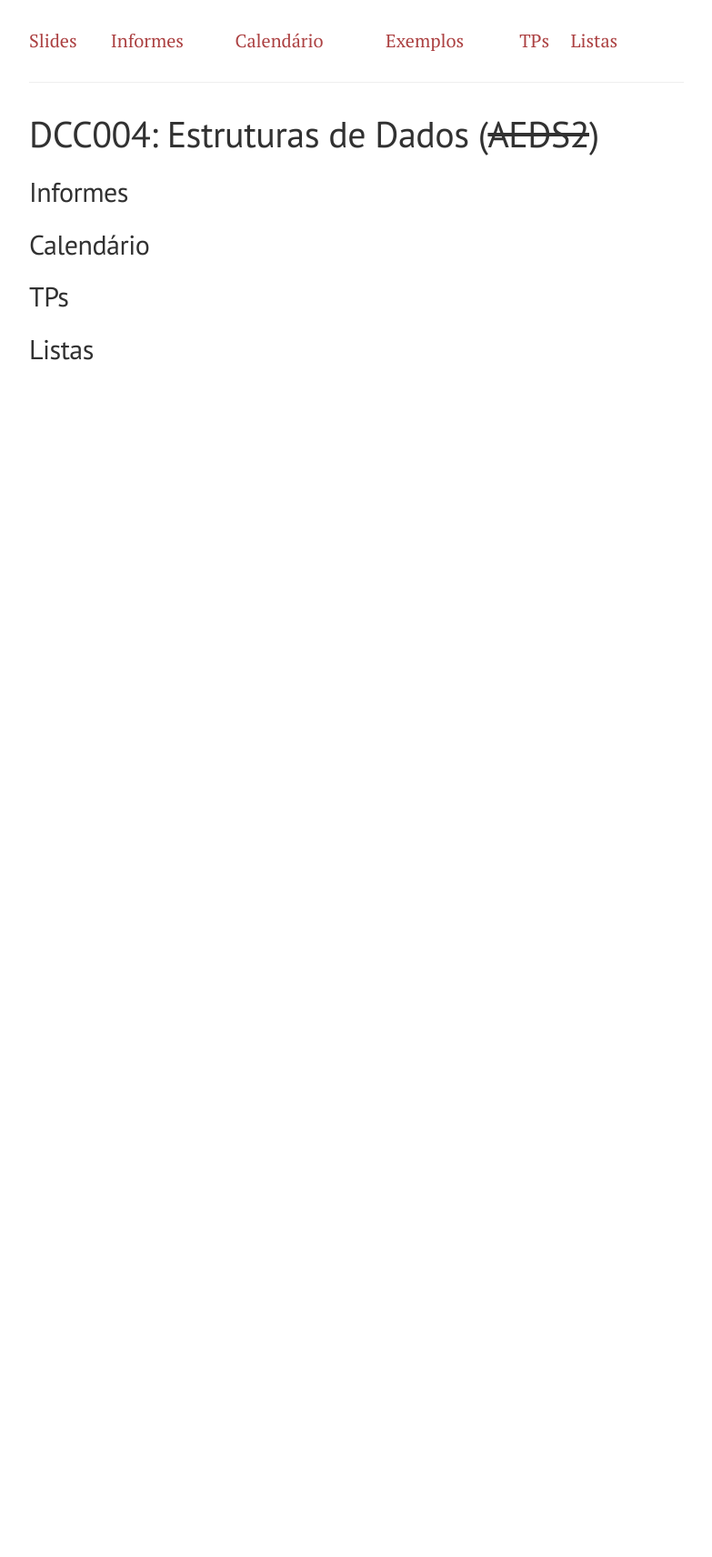
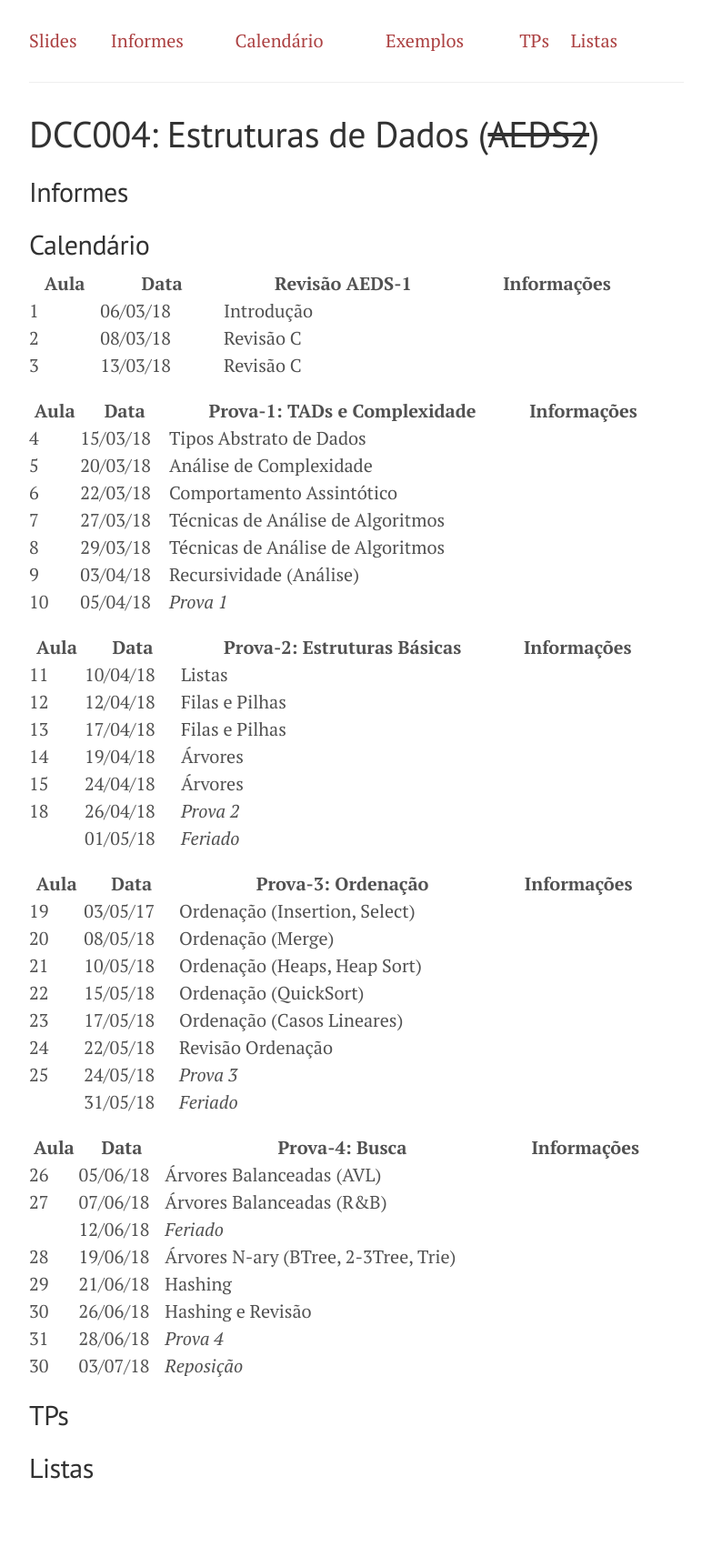
Before and after one commit to flaviovdf/flaviovdf.github.io, a Jekyll site: the page built from teaching/estruturas-de-dados/index.md, in a window 1280 px wide. Shown: the whole page at 91% size, without its empty margins (248-1031 px from the left). Built offline with Jekyll 4.4.1, drawn with Linux system fonts in a browser that asks for light colours; before the commit the page ends 900 px from its top, so only the background shows below that.

Commit message:
Calendário eda

```diff
--- a/teaching/estruturas-de-dados/index.md
+++ b/teaching/estruturas-de-dados/index.md
@@ -12,6 +12,54 @@ layout: page
 
 ## Calendário
 
+| Aula | Data     |  Revisão AEDS-1                           | Informações  |
+|------|----------|-------------------------------------------|--------------|
+|   1  | 06/03/18 |  Introdução                               |              |
+|   2  | 08/03/18 |  Revisão C                                |              |
+|   3  | 13/03/18 |  Revisão C                                |              |
+
+| Aula | Data     |  Prova-1: TADs e Complexidade             | Informações  |
+|------|----------|-------------------------------------------|--------------|
+|   4  | 15/03/18 |  Tipos Abstrato de Dados                  |              |
+|   5  | 20/03/18 |  Análise de Complexidade                  |              |
+|   6  | 22/03/18 |  Comportamento Assintótico                |              |
+|   7  | 27/03/18 |  Técnicas de Análise de Algoritmos        |              |
+|   8  | 29/03/18 |  Técnicas de Análise de Algoritmos        |              |
+|   9  | 03/04/18 |  Recursividade (Análise)                  |              |
+|   10 | 05/04/18 |  *Prova 1*                                |              |
+
+| Aula | Data     |  Prova-2: Estruturas Básicas              | Informações  |
+|------|----------|-------------------------------------------|--------------|
+|   11 | 10/04/18 |  Listas                                   |              |
+|   12 | 12/04/18 |  Filas e Pilhas                           |              |
+|   13 | 17/04/18 |  Filas e Pilhas                           |              |
+|   14 | 19/04/18 |  Árvores                                  |              |
+|   15 | 24/04/18 |  Árvores                                  |              |
+|   18 | 26/04/18 |  *Prova 2*                                |              |
+|      | 01/05/18 |  *Feriado*                                |              |
+
+| Aula | Data     |  Prova-3: Ordenação                       | Informações  |
+|------|----------|-------------------------------------------|--------------|
+|   19 | 03/05/17 |  Ordenação (Insertion, Select)            |              |
+|   20 | 08/05/18 |  Ordenação (Merge)                        |              |
+|   21 | 10/05/18 |  Ordenação (Heaps, Heap Sort)             |              |
+|   22 | 15/05/18 |  Ordenação (QuickSort)                    |              |
+|   23 | 17/05/18 |  Ordenação (Casos Lineares)               |              |
+|   24 | 22/05/18 |  Revisão Ordenação                        |              |
+|   25 | 24/05/18 |  *Prova 3*                                |              |
+|      | 31/05/18 |  *Feriado*                                |              |
+
+| Aula | Data     |  Prova-4: Busca                           | Informações  |
+|------|----------|-------------------------------------------|--------------|
+|   26 | 05/06/18 |  Árvores Balanceadas (AVL)                |              |
+|   27 | 07/06/18 |  Árvores Balanceadas (R&B)                |              |
+|      | 12/06/18 |  *Feriado*                                |              |
+|   28 | 19/06/18 |  Árvores N-ary (BTree, 2-3Tree, Trie)     |              |
+|   29 | 21/06/18 |  Hashing                                  |              |
+|   30 | 26/06/18 |  Hashing e Revisão                        |              |
+|   31 | 28/06/18 |  *Prova 4*                                |              |
+|   30 | 03/07/18 |  *Reposição*                              |              |
+
 ## TPs
 
 ## Listas
```
